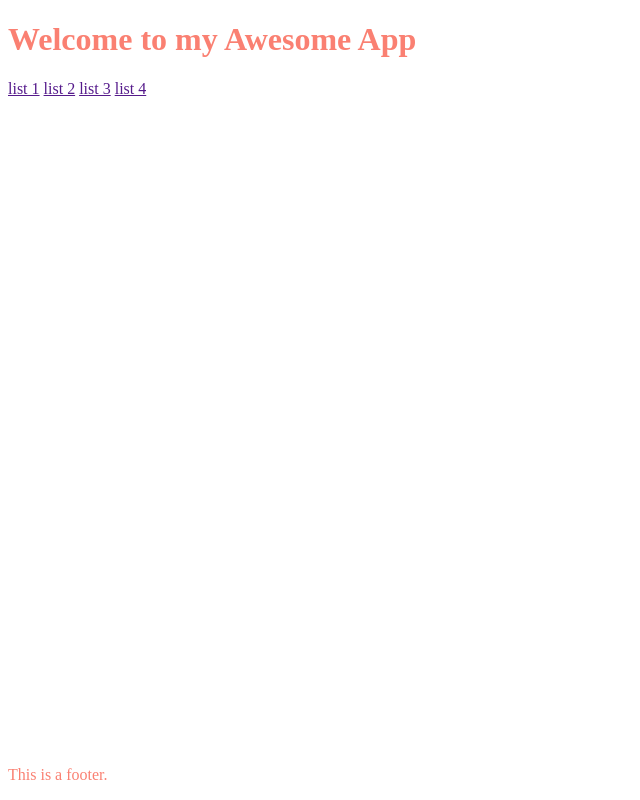
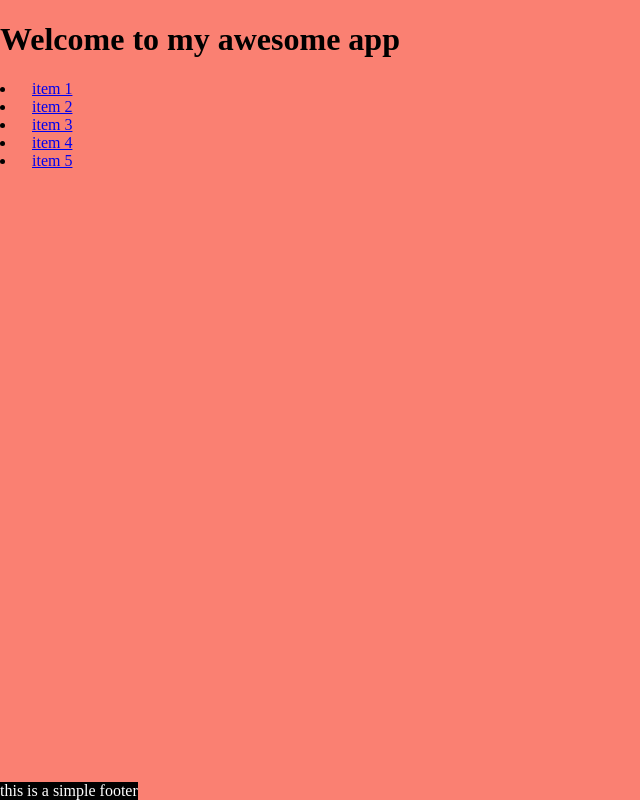
Before and after one commit to tdronfield/a3_class, a PHP site: page / in a window 1280 px wide. Shown: the whole page, without its empty margins (0-640 px from the left). Run offline with PHP 8.4, Linux system fonts and the light colour scheme.

Commit message:
class files

```diff
--- a/css/master.css
+++ b/css/master.css
@@ -1,20 +1 @@
-body {
-  color: salmon;
-}
-
-nav {
-  color: white;
-}
-nav li {
-  display: inline-block;
-}
-nav li a {
-  cursor: pointer;
-}
-
-footer {
-  position: fixed;
-  bottom: 0;
-}
-
-/*# sourceMappingURL=master.css.map */
+@media screen and (min-width: 480px){body{background-color:purple}}body{font:"arial","helvetica",sans-serif;font-size:16px;background-color:salmon;margin:0;border:0}nav{margin:0}nav .nav-item{display:inline-block;margin:0 10px}nav .nav-item a{cursor:pointer;text-decoration:none}nav :hover a{color:pink}footer{position:fixed;bottom:0;background-color:#000;color:#fff}/*# sourceMappingURL=master.css.map */
--- a/index.html
+++ b/index.html
@@ -1,27 +1,37 @@
 <!DOCTYPE html>
 <html lang="en">
+
 <head>
     <meta charset="UTF-8">
     <meta name="viewport" content="width=device-width, initial-scale=1.0">
-    <title>Workin' With SASS</title>
-<!-- Do not link SASS files (.scss) - those are working files only. -->
+    <title>Working with SASS and Modules</title>
+
+    <!-- this has to be a css file -->
     <link rel="stylesheet" href="css/master.css">
 </head>
+
 <body>
     <main id="app">
-        <h1 class="hidden">Welcome to my Awesome App</h1>
+        <h1 class="hidden">Welcome to my awesome app</h1>
 
+        <!-- this is an HTML component -->
         <nav class="main-nav">
-            <li><a href="" class="list-item">list 1</a></li>
-            <li><a href="" class="list-item">list 2</a></li>
-            <li><a href="" class="list-item">list 3</a></li>
-            <li><a href="" class="list-item">list 4</a></li>
+            <li>
+                <a href="#" class="nav-item">item 1</a>
+            </li>
+
+            <li><a href="#" class="nav-item">item 2</a></li>
+            <li><a href="#" class="nav-item">item 3</a></li>
+            <li><a href="#" class="nav-item">item 4</a></li>
+            <li><a href="#" class="nav-item">item 5</a></li>
         </nav>
-        <footer>
-            <p>This is a footer.</p>
-        </footer>
+        <!-- end component -->
     </main>
+
+    <footer>this is a simple footer</footer>
+
+    <!-- script files always go here -->
+    <script type="module" src="js/main.js"></script>
 </body>
+
 </html>
-
-<!-- comments -->
--- a/js/main.js
+++ b/js/main.js
@@ -1,9 +1,7 @@
-// import js files
+// import your packages here
 import Person from "./modules/DataModule.js";
-import NavSystem from "./modules/theNavModule.js";
+import NavSystem from "./modules/TheNavSystem.js";
 
-
-// A self envoking function
 (() => {
     // stub * just a place for non-component-specific stuff
     console.log('loaded');
--- a/js/modules/DataModule.js
+++ b/js/modules/DataModule.js
@@ -1,5 +1,5 @@
 module.exports = {
     name: "Trevor",
-    nickname: "TERVOR",
-    role: "very frustrated professor cuz Bongo let me down"
+    role: "Prof",
+    nickname: "Tervor"
 }
--- /dev/null
+++ b/js/modules/TheNavSystem.js
@@ -0,0 +1,3 @@
+module.exports = {
+    message: "i am the nav module"
+}
--- a/js/modules/theNavModule.js
+++ /dev/null
@@ -1,5 +0,0 @@
-const DataModule = require("./DataModule");
-
-module.exports = {
-    message: "I am the nav module";
-}
--- a/sass/master.scss
+++ b/sass/master.scss
@@ -1,6 +1,6 @@
+@import 'modules/_mediaqueries.scss';
 @import 'modules/_vars.scss';
 @import 'modules/_main.scss';
 @import 'modules/_nav.scss';
+
 @import 'modules/_footer.scss';
-
-// here is a comment //
--- a/sass/modules/_footer.scss
+++ b/sass/modules/_footer.scss
@@ -1,3 +1,7 @@
 footer {
-    position: fixed; bottom: 0;
+    position: fixed;
+    bottom: 0;
+    background-color: black;
+
+    color: white;
 }
--- a/sass/modules/_main.scss
+++ b/sass/modules/_main.scss
@@ -1,8 +1,11 @@
-$main-bgcolor: pink;
-$main-font: 'Arial', 'Helvetica', sans-serif;
-
-$font-size: 16px;
+// main rules go here
 
 body {
-    color: $text-color;
+    font: $main-font;
+    font-size: $main-font-size;
+
+    background-color: $main-bg-color;
+
+    margin: 0;
+    border: 0;
 }
--- /dev/null
+++ b/sass/modules/_mediaqueries.scss
@@ -0,0 +1,8 @@
+@media screen and (min-width: 480px) {
+    // whatever styles you need here
+    body { background-color:purple; }
+}
+
+// this is a SASS comment
+
+/* css comments work too */
--- a/sass/modules/_nav.scss
+++ b/sass/modules/_nav.scss
@@ -1,8 +1,13 @@
 nav {
-    color: white;
+    margin: 0;
 
-    li { display: inline-block;
+    .nav-item {
+        display: inline-block; margin: 0 10px;
 
-        a { cursor: pointer; }
+        a { cursor: pointer; text-decoration: none; }
+    }
+
+    :hover {
+        a { color: pink; }
     }
 }
--- a/sass/modules/_vars.scss
+++ b/sass/modules/_vars.scss
@@ -1,4 +1,7 @@
-$main-color: blue;
-$text-color: salmon;
+$main-text-color: white;
+$main-bg-color: salmon;
 
-$nav-bg: orange;
+$main-font: 'arial', 'helvetica', sans-serif;
+$main-font-size: 16px;
+
+$header-size: 2em;
```
Also changed, not shown: test.html (added), 1 other file.
